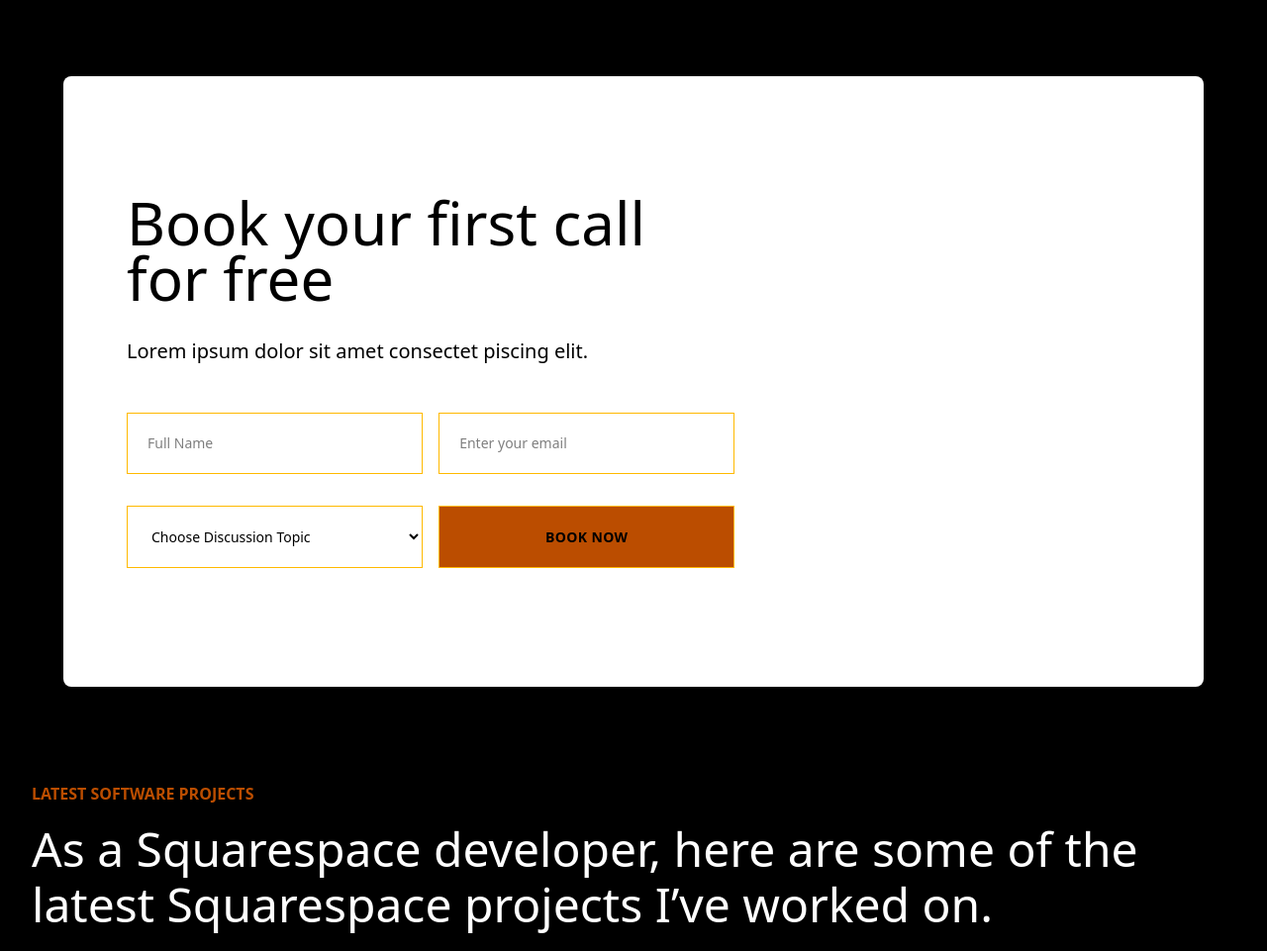
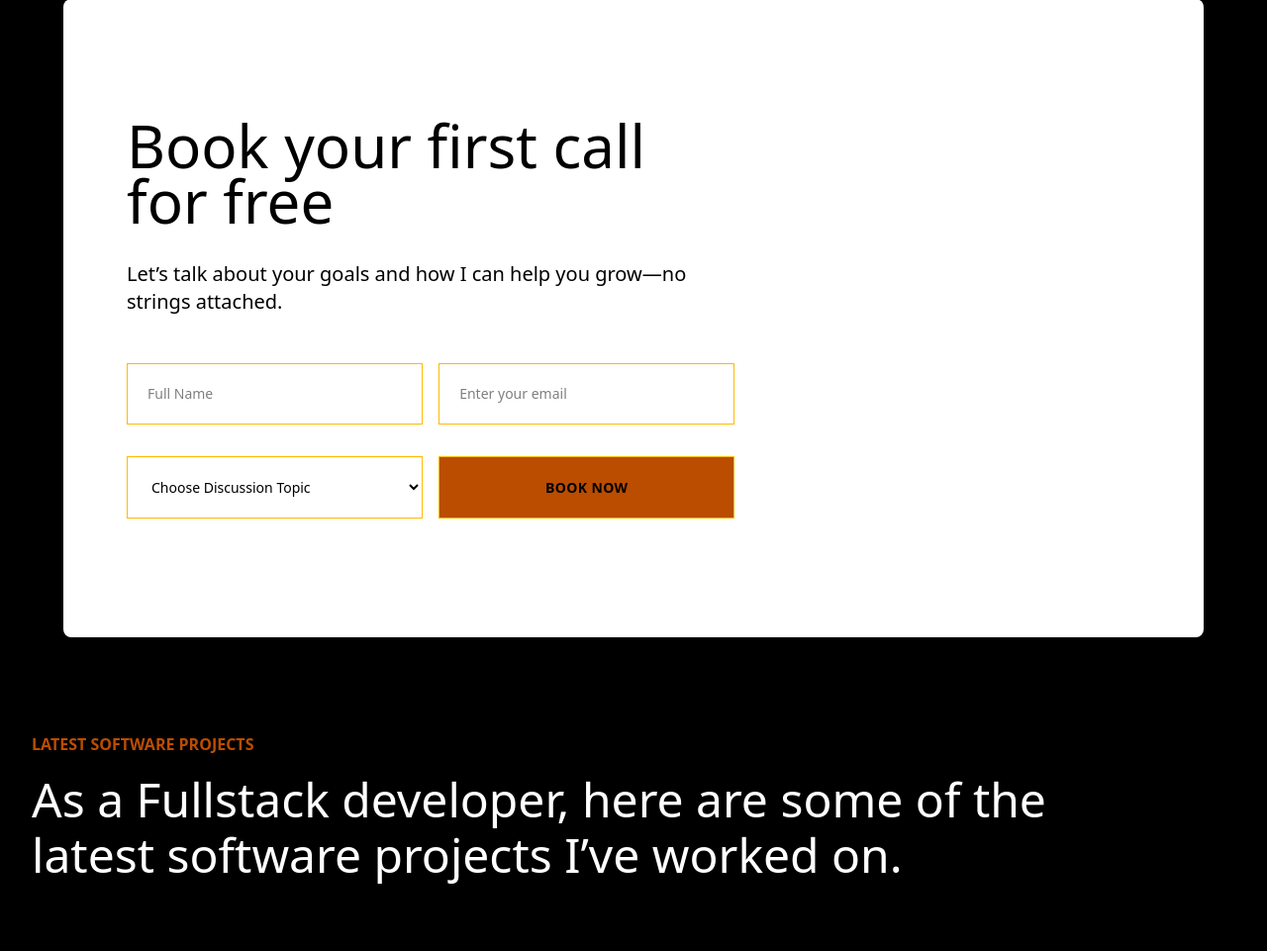
Before and after one commit to jarviswuod/jarvisWuodWebsite, a Django app: page / in a window 1280 px wide. Shown: the part 3823-4784 px from the top of the page at 99% size. Run offline with Django 5.2, Linux system fonts and the light colour scheme.

Commit message:
Home page content updated

```diff
--- a/templates/home.html
+++ b/templates/home.html
@@ -13,10 +13,10 @@ you will fall in love with{% endblock title_content %}
   <div
     class="absolute inset-0 bg-gradient-to-br from-[rgba(0,0,0,0.5)] to-[rgba(0,0,0,0.5)]"
   ></div>
-  <div
-    class="relative z-10 min-h-lvh text-white flex items-center justify-center flex-col max-w-[980px] mx-auto"
-  >
-    <div class="home-hero-card">
+  <div class="relative z-10 text-white max-w-[980px] mx-auto">
+    <div
+      class="home-hero-card min-h-lvh flex items-center justify-center flex-col"
+    >
       <h1 class="text-6xl mb-4 font-bold text-center mb-8">
         A guided mentorship delivered to you, every single day.
       </h1>
@@ -40,7 +40,9 @@ you will fall in love with{% endblock title_content %}
         </a>
       </div>
     </div>
-    <div class="home-hero-card hidden">
+    <div
+      class="home-hero-card hidden min-h-lvh flex items-center justify-center flex-col"
+    >
       <h1 class="text-6xl mb-4 font-bold text-center mb-8">
         A hands-on web & mobile development mentorship.
       </h1>
@@ -65,7 +67,9 @@ you will fall in love with{% endblock title_content %}
       </div>
     </div>
 
-    <div class="home-hero-card hidden">
+    <div
+      class="home-hero-card hidden min-h-lvh flex items-center justify-center flex-col"
+    >
       <h1 class="text-6xl mb-4 font-bold text-center mb-8">
         A personalized CV & LinkedIn review, deliver to you on demand.
       </h1>
@@ -122,6 +126,7 @@ you will fall in love with{% endblock title_content %}
     <p class="text-5xl/14 font-medium mb-18 text-left max-w-6xl">
       Discover how I can help you through tailored solutions.
     </p>
+    {% comment %}
     <div class="grid grid-cols-2 gap-12 items-center">
       <div class="w-full">
         <img
@@ -193,6 +198,85 @@ you will fall in love with{% endblock title_content %}
           website that looks amazing and actually works. Bottom line, that's
           what I do. If you want to learn more about working with me, take a
           look through my website.
+        </p>
+
+        <a
+          class="w-1/2 text-white text-sm tracking-wide hover:text-black hover:bg-amber-200 duration-300 transform-all text-center font-bold uppercase border-1 border-amber-400 p-5 px-4"
+          href="{% url 'resume' %}"
+        >
+          Learn more <span class="ml-2 text-xl">↓</span>
+        </a>
+      </div>
+    </div>
+    {% endcomment %}
+    <div class="grid grid-cols-2 gap-12 items-center">
+      <div class="w-full">
+        <img
+          src="https://images.unsplash.com/photo-1742646895322-1d439c21c2b5?q=80&w=1638&auto=format&fit=crop&ixlib=rb-4.0.3&ixid=M3wxMjA3fDB8MHxwaG90by1wYWdlfHx8fGVufDB8fHx8fA%3D%3D"
+          alt="Random ducks"
+        />
+      </div>
+      <div class="flex flex-col">
+        <h3 class="text-3xl text-[#fefefe] font-medium mb-6">
+          1-on-1 Mentorship
+        </h3>
+        <p class="text-lg/8 text-[#dedede] mb-8">
+          I help beginners become confident web developers with personalized
+          guidance, weekly calls, and a proven roadmap. If you're ready to take
+          your skills seriously, let's work together.
+        </p>
+
+        <a
+          class="w-1/2 text-white text-sm tracking-wide hover:text-black hover:bg-amber-200 duration-300 transform-all text-center font-bold uppercase border-1 border-amber-400 p-5 px-4"
+          href="{% url 'mentorship' %}"
+        >
+          Learn more <span class="ml-2 text-xl">↓</span>
+        </a>
+      </div>
+    </div>
+
+    <div class="grid grid-cols-2 gap-12 items-center">
+      <div class="flex flex-col">
+        <h3 class="text-3xl text-[#fefefe] font-medium mb-6">
+          Custom Software Solutions
+        </h3>
+        <p class="text-lg/8 text-[#dedede] mb-8">
+          Need a website or Android app that works and looks amazing? I build
+          full-stack solutions for startups, NGOs, and solo businesses. Let’s
+          bring your idea to life.
+        </p>
+
+        <a
+          class="w-1/2 text-white text-sm tracking-wide hover:text-black hover:bg-amber-200 duration-300 transform-all text-center font-bold uppercase border-1 border-amber-400 p-5 px-4"
+          href="{% url 'software' %}"
+        >
+          Learn more <span class="ml-2 text-xl">↓</span>
+        </a>
+      </div>
+
+      <div class="w-full">
+        <img
+          src="https://images.unsplash.com/photo-1742646895322-1d439c21c2b5?q=80&w=1638&auto=format&fit=crop&ixlib=rb-4.0.3&ixid=M3wxMjA3fDB8MHxwaG90by1wYWdlfHx8fGVufDB8fHx8fA%3D%3D"
+          alt="Random ducks"
+        />
+      </div>
+    </div>
+
+    <div class="grid grid-cols-2 gap-12 items-center">
+      <div class="w-full">
+        <img
+          src="https://images.unsplash.com/photo-1742646895322-1d439c21c2b5?q=80&w=1638&auto=format&fit=crop&ixlib=rb-4.0.3&ixid=M3wxMjA3fDB8MHxwaG90by1wYWdlfHx8fGVufDB8fHx8fA%3D%3D"
+          alt="Random ducks"
+        />
+      </div>
+      <div class="flex flex-col">
+        <h3 class="text-3xl text-[#fefefe] font-medium mb-6">
+          Resume & LinkedIn Review
+        </h3>
+        <p class="text-lg/8 text-[#dedede] mb-8">
+          I'll optimize your resume, fine-tune your LinkedIn profile, and show
+          you how to apply for jobs the smart way. Get noticed by recruiters and
+          land more interviews.
         </p>
 
         <a
@@ -431,7 +515,8 @@ you will fall in love with{% endblock title_content %}
         Book your first call for free
       </h3>
       <p class="text-xl mb-12">
-        Lorem ipsum dolor sit amet consectet piscing elit.
+        Let’s talk about your goals and how I can help you grow—no strings
+        attached.
       </p>
 
       <div class="grid grid-cols-2 gap-4 gap-y-8 justify-between text-sm">
@@ -480,8 +565,8 @@ you will fall in love with{% endblock title_content %}
       Latest Software projects
     </h3>
     <p class="text-5xl/14 font-medium mb-18 text-left max-w-6xl">
-      As a Squarespace developer, here are some of the latest Squarespace
-      projects I’ve worked on.
+      As a Fullstack developer, here are some of the latest software projects
+      I’ve worked on.
     </p>
     <div class="grid grid-cols-[3fr_2fr] gap-16 mb-28">
       <div>
@@ -535,9 +620,10 @@ you will fall in love with{% endblock title_content %}
     >
       Latest Blog Posts
     </h3>
+
     <p class="text-5xl/14 font-medium mb-18 text-left max-w-6xl">
-      Read through some of my thoughts and insights through being a Squarespace
-      developer.
+      Dev life, growth plans, health wins, money moves * real talk, my journey,
+      unfiltered. *
     </p>
 
     <ul class="grid grid-cols-3 gap-8">
@@ -550,12 +636,10 @@ you will fall in love with{% endblock title_content %}
         </div>
 
         <h3 class="text-3xl text-[#fefefe] font-medium mb-4">
-          Reason for bloging
+          My Journey of Progress
         </h3>
         <p class="text-lg/8 text-[#dedede] mb-4">
-          Read through some of my thoughts and insights through being a
-          Squarespace developer. Read through some of my thoughts and insights
-          through being a Squarespacer.
+          Hard Truths, Habits, and Hustle
         </p>
 
         <a class="underline text-amber-700" href="#"> Learn More </a>
@@ -568,12 +652,10 @@ you will fall in love with{% endblock title_content %}
           />
         </div>
         <h3 class="text-3xl text-[#fefefe] font-medium mb-4">
-          Reason for bloging
+          The 4-Step Blueprint
         </h3>
         <p class="text-lg/8 text-[#dedede] mb-4">
-          Read through some of my thoughts and insights through being a
-          Squarespace developer. Read through some of my thoughts and insights
-          through being a Squarespacer.
+          How I'm Supercharging My Personal Brand Growth on X
         </p>
 
         <a class="underline text-amber-700" href="#"> Learn More </a>
@@ -587,12 +669,10 @@ you will fall in love with{% endblock title_content %}
           />
         </div>
         <h3 class="text-3xl text-[#fefefe] font-medium mb-4">
-          Reason for bloging
+          From Struggles to Strength:
         </h3>
         <p class="text-lg/8 text-[#dedede] mb-4">
-          Read through some of my thoughts and insights through being a
-          Squarespace developer. Read through some of my thoughts and insights
-          through being a Squarespacer.
+          How James Clear, Alex Hormozi, and Dan Koe are transforming my life.
         </p>
 
         <a class="underline text-amber-700" href="#"> Learn More </a>
```
